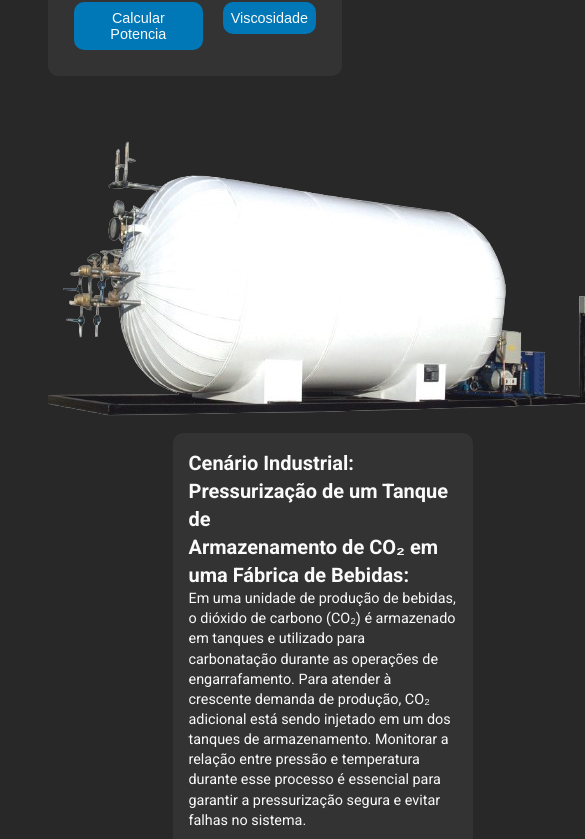
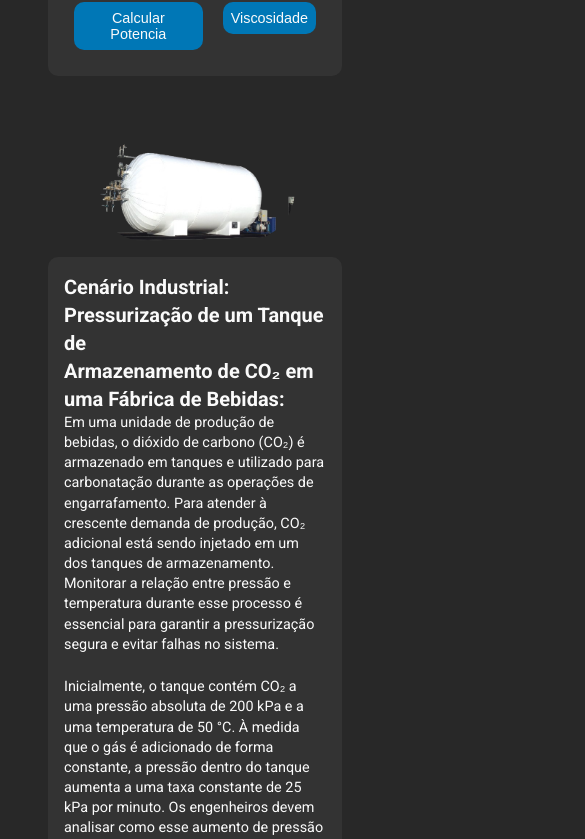
Before and after one commit to ValerioF16/viscosidade, a React (Vite) app in the folder projeto 2/: page / in a window 390 px wide. Shown: the part 878-1717 px from the top of the page, 585 px wide, since content can reach past the window. Built offline with nearby package versions, Linux system fonts and the light colour scheme.

Commit message:
Arrumando css modules

```diff
--- a/projeto 2/src/components/testeIndex/testeStyle.module.css
+++ b/projeto 2/src/components/testeIndex/testeStyle.module.css
@@ -87,9 +87,9 @@
 }
 
 .imagEconteudo{
-    display: flex;
-    align-items: flex-start;
-    gap: 2rem;
+  display: flex;
+  align-items: center;
+  gap: 2rem;
 }
 
 .conteudo{
@@ -100,6 +100,10 @@
 .imgHome{
     height: 25rem;
 }
+.imgTan {
+  height: 19.5rem;
+  border-radius: 100px;
+ }
 
 .estiloBotao {
     cursor: pointer;
@@ -177,6 +181,13 @@
       height: auto;
     }
 
+    .imgTan {
+    width: 100%;
+    max-width: 200px;
+    height: auto;
+
+    }
+
     /* Botão */
     .botaoConteudo {
       display: flex;
```
